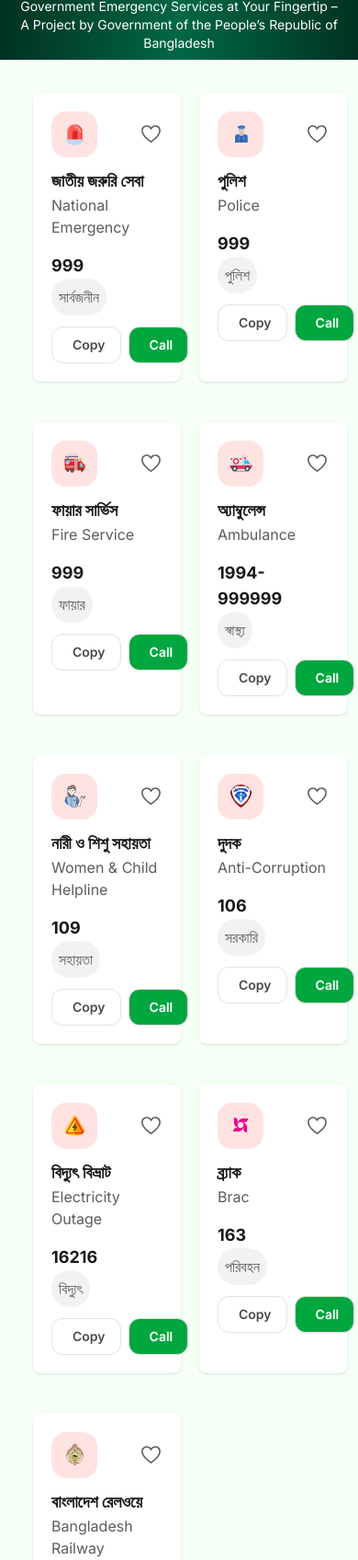
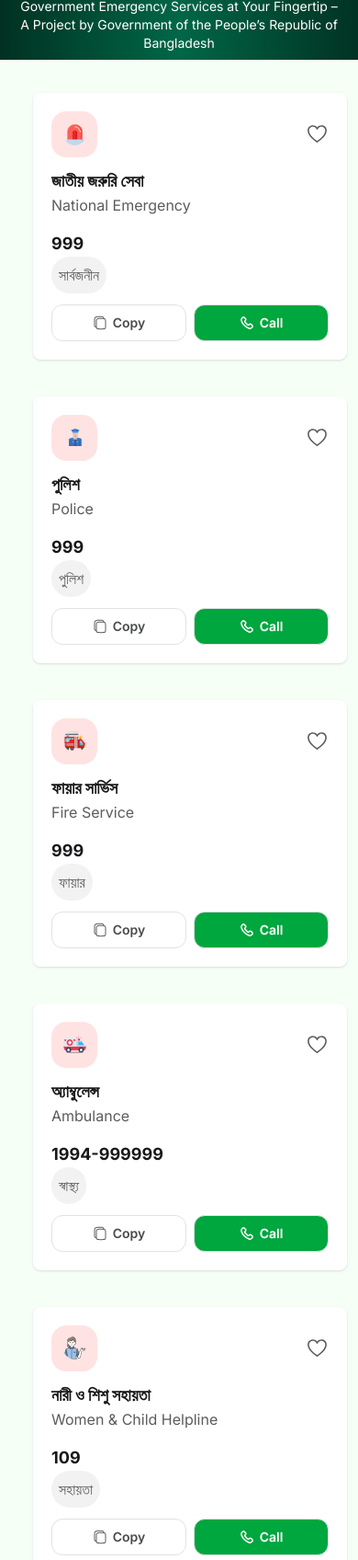
Before and after one commit to mdasifmahmuddev/Emergency_Number_Web, a plain HTML site: page home.html in a window 390 px wide. Shown: the part 304-2000 px from the top of the page at 92% size. Drawn offline with nearby package versions, Linux system fonts and the light colour scheme.

Commit message:
responsive and functional work

```diff
--- a/home.html
+++ b/home.html
@@ -62,7 +62,7 @@
                 <div
                     class="mr-2 gap-2 h-[35px] w-[80px] flex  justify-center bg-[#41FF6B]/10 items-center  rounded-[25px] ">
                     <div class="">
-                        <h1 class="font-bold  text-[16px]"><span id="coin_id" >0</span></h1>
+                        <h1 class="font-bold  text-[16px]"><span id="coin_id" >100</span></h1>
                     </div>
                     <div class="h-[30px] w-[30px]"> <img src="./assets/gold.svg" alt=""></div>
                 </div>
@@ -113,11 +113,11 @@
             <!-- card  section  -->
 
             <!-- left section  -->
-                <div class="flex-[3] gap-5 h-auto w-full p-2 grid grid-cols-2 sm:grid-cols-2 lg:grid-cols-3">
+                <div class="flex-[3] h-auto w-full p-2 grid grid-cols-1 sm:grid-cols-2 lg:grid-cols-3 gap-4">
 
                 <!-- card section  -->
                 <!-- 1 -->
-                <div class="bg-white w-full h-auto  border-0.5 shadow-sm rounded-lg  p-5   m-3   ">
+                <div class="bg-white card_class w-full h-auto   shadow-sm rounded-lg  p-5   m-3   ">
                     <div>
                         <div>
                             <div class="h-[50px]  w-full   flex  justify-between items-center ">
@@ -161,7 +161,7 @@
 
                 </div>
                 <!-- 2 -->
-                <div class="bg-white w-full h-auto  border-0.5 shadow-sm rounded-lg  p-5   m-3   ">
+                <div class="bg-white card_class w-full h-auto   shadow-sm rounded-lg  p-5   m-3   ">
                     <div>
                         <div>
                             <div class="h-[50px] w-full  rounded-2xl flex  justify-between items-center">
@@ -199,7 +199,7 @@
 
                 </div>
                 <!-- 3 -->
-                <div class="bg-white  w-full h-auto  border-0.5 shadow-sm rounded-lg  p-5   m-3  ">
+                <div class="bg-white card_class w-full h-auto   shadow-sm rounded-lg  p-5   m-3  ">
                     <div>
                         <div>
                             <div class="h-[50px] w-full   rounded-2xl flex  justify-between items-center">
@@ -237,7 +237,7 @@
                 </div>
 
                 <!-- 4 -->
-                <div class="bg-white w-full h-auto  border-0.5 shadow-sm rounded-lg  p-5   m-3    ">
+                <div class="bg-white card_class w-full h-auto   shadow-sm rounded-lg  p-5   m-3    ">
                     <div>
                         <div>
                             <div class="h-[50px] w-full   rounded-2xl flex  justify-between items-center">
@@ -274,7 +274,7 @@
 
                 </div>
                 <!-- 5 -->
-                <div class="bg-white w-full h-auto  border-0.5 shadow-sm rounded-lg  p-5   m-3   ">
+                <div class="bg-white card_class w-full h-auto   shadow-sm rounded-lg  p-5   m-3   ">
                     <div>
                         <div>
                             <div class="h-[50px] w-full   rounded-2xl flex  justify-between items-center">
@@ -313,7 +313,7 @@
                 </div>
 
                 <!-- 6 -->
-                <div class="bg-white w-full h-auto  border-0.5 shadow-sm rounded-lg  p-5   m-3  ">
+                <div class="bg-white card_class w-full h-auto   shadow-sm rounded-lg  p-5   m-3  ">
                     <div>
                         <div>
                             <div class="h-[50px] w-full   rounded-2xl flex  justify-between items-center">
@@ -351,7 +351,7 @@
                 </div>
 
                 <!-- 7 -->
-                <div class="bg-white w-full h-auto  border-0.5 shadow-sm rounded-lg  p-5   m-3  ">
+                <div class="bg-white card_class w-full h-auto   shadow-sm rounded-lg  p-5   m-3  ">
                     <div>
                         <div>
                             <div class="h-[50px] w-full  ] rounded-2xl flex  justify-between items-center">
@@ -389,7 +389,7 @@
                 </div>
 
                 <!-- 8 -->
-                <div class="bg-white w-full h-auto  border-0.5 shadow-sm rounded-lg  p-5   m-3  ">
+                <div class="bg-white card_class w-full h-auto   shadow-sm rounded-lg  p-5   m-3  ">
                     <div>
                         <div>
                             <div class="h-[50px] w-full  rounded-2xl flex  justify-between items-center">
@@ -429,7 +429,7 @@
 
                 <!-- 9 -->
 
-                <div class="bg-white w-full h-auto  border-0.5 shadow-sm rounded-lg  p-5   m-3   ">
+                <div class="bg-white card_class w-full h-auto   shadow-sm rounded-lg  p-5   m-3   ">
                     <div>
                         <div>
                             <div class="h-[50px] w-full   rounded-2xl flex  justify-between items-center">
--- a/home.js
+++ b/home.js
@@ -38,7 +38,7 @@ const clearButton = document.querySelector(".clear-history-btn");
 document.addEventListener("click", function (e) {
   if (e.target.classList.contains("call_button_class")) {
 
-    let card = e.target.parentNode.parentNode.parentNode;
+       let card = e.target.closest(".card_class");
 
     let serviceName = card.querySelector(".service-name").innerText;
     let serviceNumber = card.querySelector(".service_number").innerText;
```
